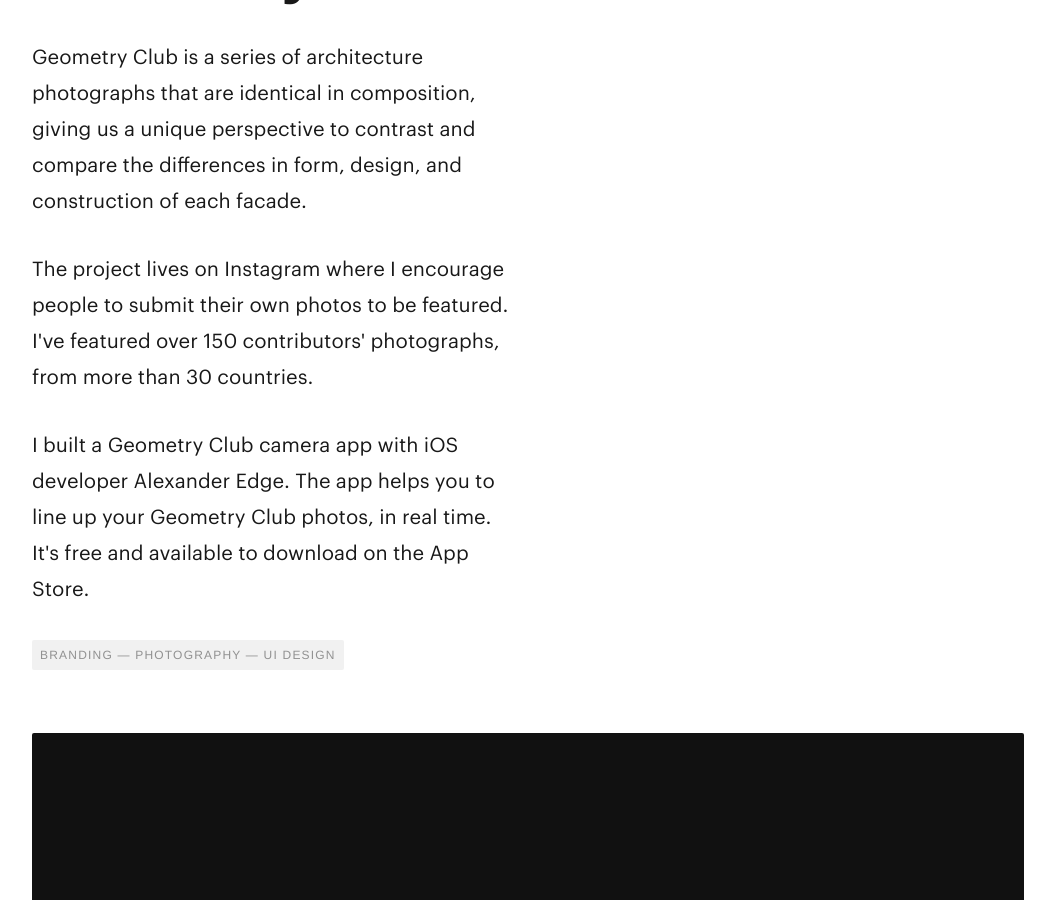
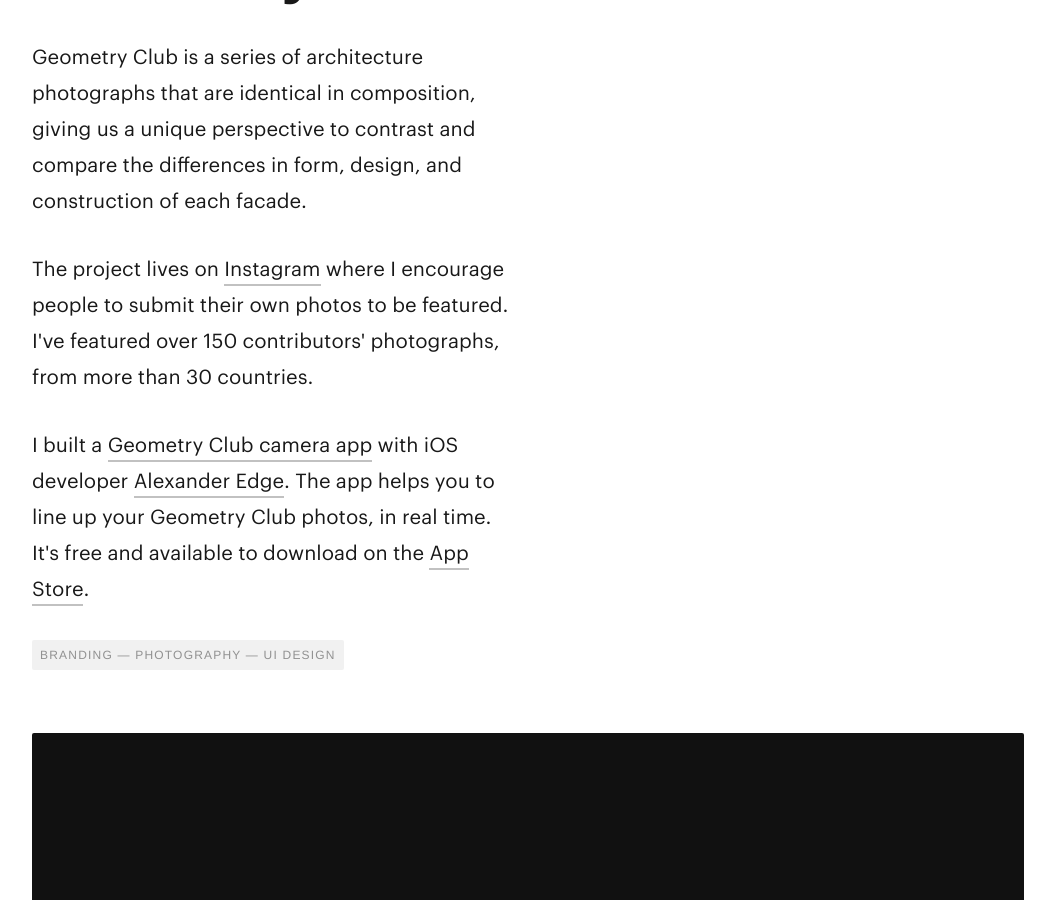
Before and after one commit to davemullenjnr/davemullenjnr, a Jekyll site: the page built from _projects/geometry-club.md, in a window 1280 px wide and 900 px high, scrolled down 1048 px. Shown: the whole window, without its empty margins (112-1167 px from the left). Built offline with Jekyll 4.4.1, drawn with Linux system fonts in a browser that asks for light colours; some web fonts are replaced.

Commit message:
added .link-body class to links

```diff
--- a/_projects/geometry-club.md
+++ b/_projects/geometry-club.md
@@ -12,8 +12,8 @@
   - tag: UI Design
 description:
   - paragraph: Geometry Club is a series of architecture photographs that are identical in composition, giving us a unique perspective to contrast and compare the differences in form, design, and construction of each facade.
-  - paragraph: The project lives on Instagram where I encourage people to submit their own photos to be featured. I've featured over 150 contributors' photographs, from more than 30 countries.
-  - paragraph: I built a Geometry Club camera app with iOS developer Alexander Edge. The app helps you to line up your Geometry Club photos, in real time. It's free and available to download on the App Store.
+  - paragraph: The project lives on <a class="link-body" href="https://instagram.com/geometryclub">Instagram</a> where I encourage people to submit their own photos to be featured. I've featured over 150 contributors' photographs, from more than 30 countries.
+  - paragraph: I built a <a class="link-body" href="https://geometryclub.org/app">Geometry Club camera app</a> with iOS developer <a class="link-body" href="https://www.alexedge.co.uk/">Alexander Edge</a>. The app helps you to line up your Geometry Club photos, in real time. It's free and available to download on the <a class="link-body" href="https://itunes.apple.com/app/geometry-club/id1185322655?ls=1&mt=8">App Store</a>.
 images:
   - image_path: geometry-club/Geometry-Club-logo-icon
     image_alt: Geometry Club icon
```
Also changed, not shown: _projects/bricklane.md (+1 -1 lines), _projects/hoodiehut.md (+1 -1 lines), _projects/in-still-motion-photography.md (+1 -1 lines), _projects/made-by-maria.md (+1 -1 lines), _projects/peaks-collective.md (+1 -1 lines).
